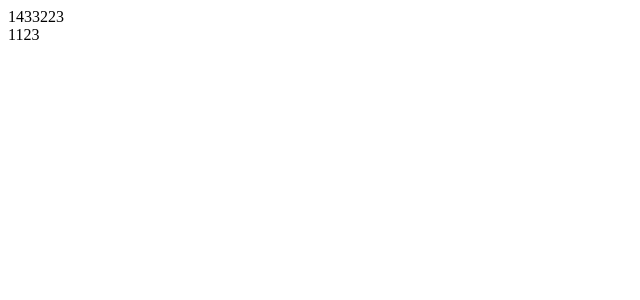
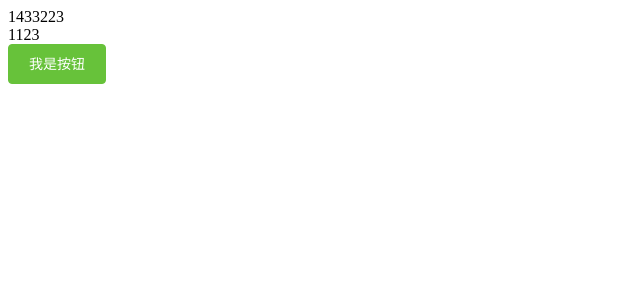
Before and after one commit to zhou-dada/heimamm, a Vue app: page / in a window 1280 px wide. Shown: the top 300 px of the page, without its empty margins (0-640 px from the left). Built offline with nearby package versions, Linux system fonts and the light colour scheme.

Commit message:
导入element-ui

```diff
--- a/package.json
+++ b/package.json
@@ -9,6 +9,7 @@
   },
   "dependencies": {
     "core-js": "^3.6.4",
+    "element-ui": "^2.13.0",
     "vue": "^2.6.11",
     "vue-router": "^3.1.5"
   },
--- a/src/App.vue
+++ b/src/App.vue
@@ -1,6 +1,7 @@
 <template>
   <div>1433223
      <router-view></router-view>
+     <el-button type="success">我是按钮</el-button>
      <!-- <router-link to="./components/son.vue">132123</router-link> -->
   </div>
 
--- a/src/main.js
+++ b/src/main.js
@@ -1,6 +1,11 @@
 import Vue from 'vue'
 import App from './App.vue'
 import router from './router/index'
+
+// 导入element-ui
+import ElementUI from 'element-ui';
+import 'element-ui/lib/theme-chalk/index.css';
+Vue.use(ElementUI);
 
 Vue.config.productionTip = false
 
--- a/src/router/index.js
+++ b/src/router/index.js
@@ -1,6 +1,5 @@
 import VueRouter from   'vue-router'
 import Vue from 'vue'
-
 import son from '../components/son'
 Vue.use(VueRouter)
 const router =new VueRouter({
```
Also changed, not shown: 1 other file (tests, documents, lock files or other folders).
